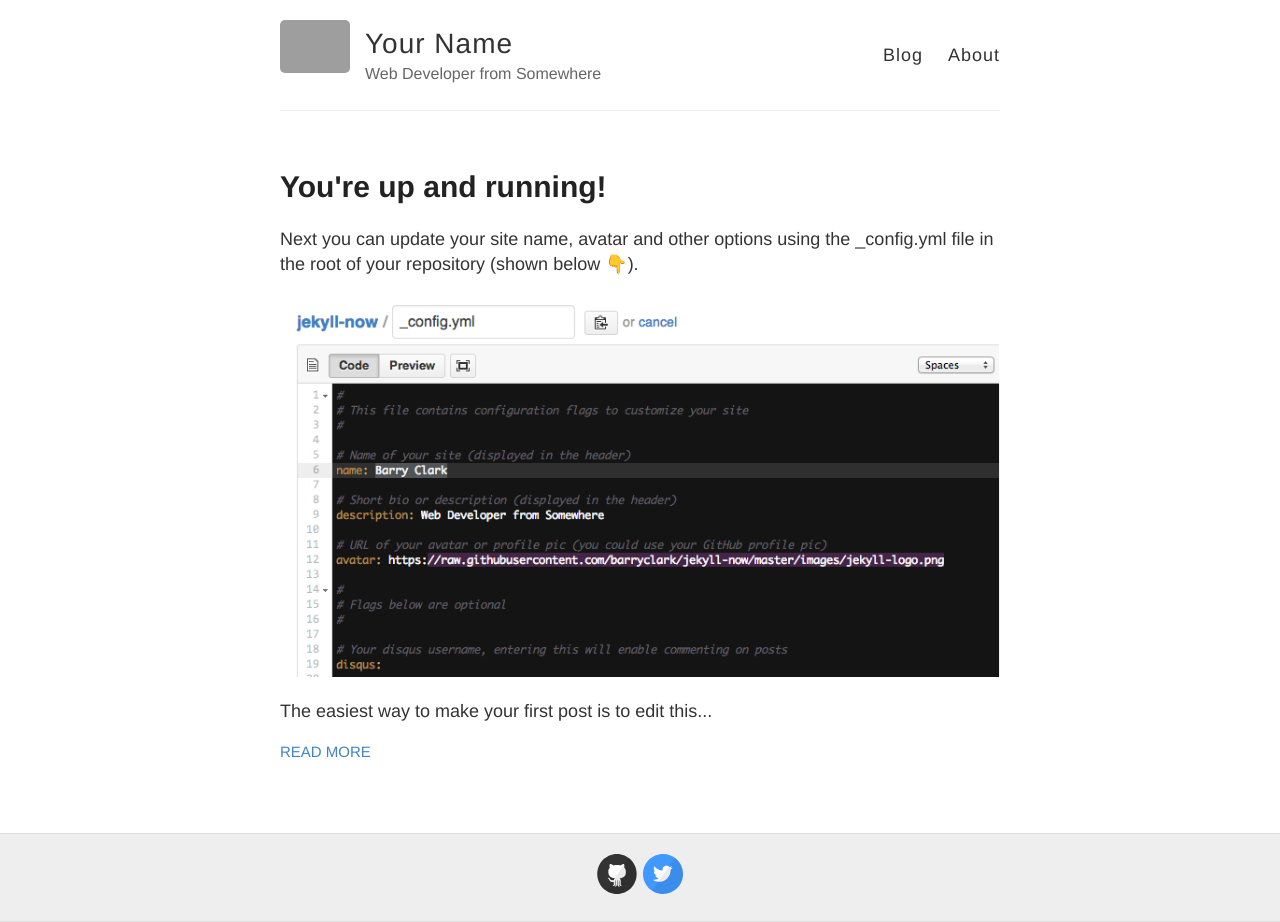
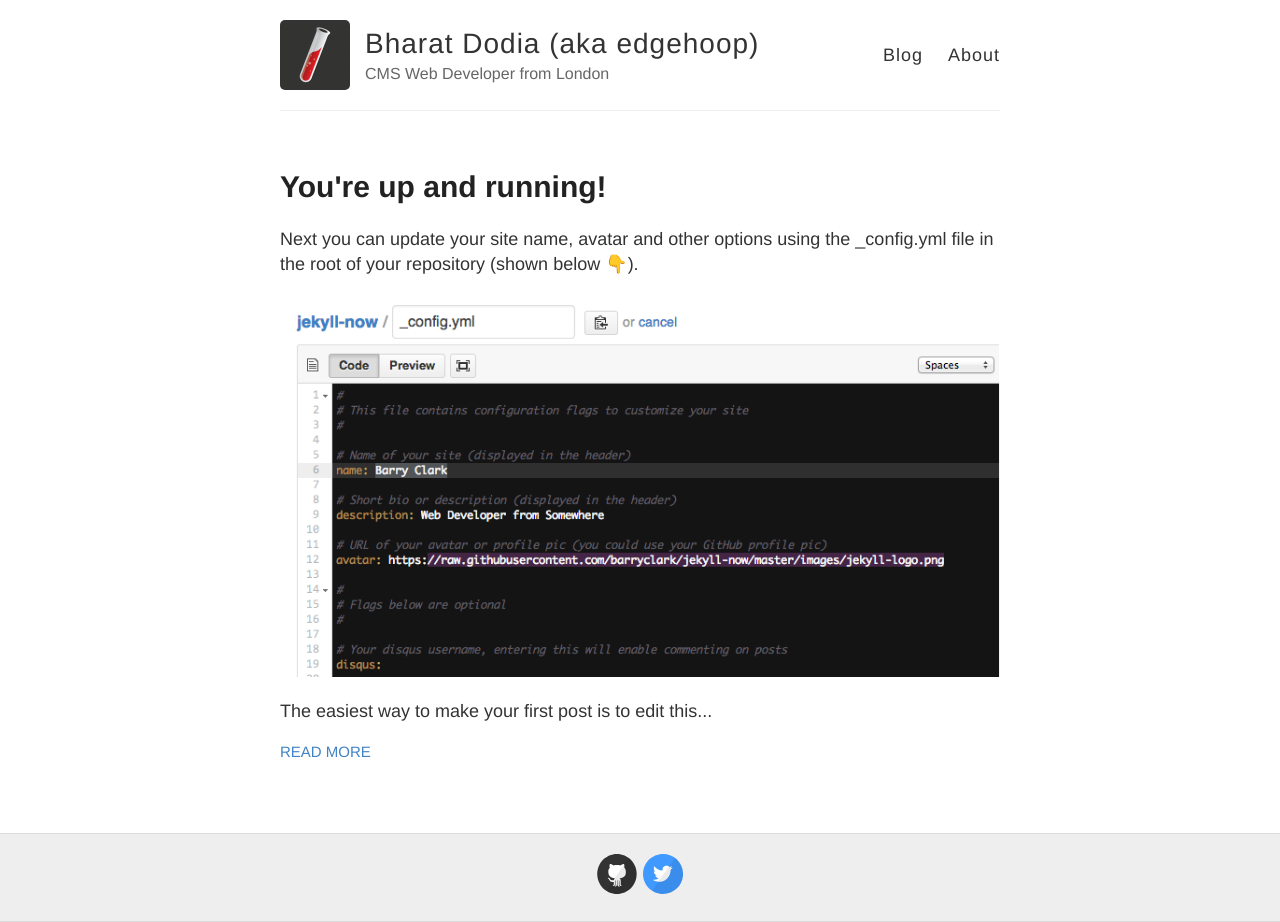
Before and after one commit to bdodia/bdodia.github.io, a Jekyll site: the page built from index.html, in a window 1280 px wide. Built offline with Jekyll 4.4.1, drawn with Linux system fonts in a browser that asks for light colours; emoji names are drawn with the system emoji font; grey boxes are pictures that could not be loaded.

Commit message:
Update _config.yml

```diff
--- a/_config.yml
+++ b/_config.yml
@@ -3,13 +3,13 @@
 #
 
 # Name of your site (displayed in the header)
-name: Your Name
+name: Bharat Dodia (aka edgehoop)
 
 # Short bio or description (displayed in the header)
-description: Web Developer from Somewhere
+description: CMS Web Developer from London
 
 # URL of your avatar or profile pic (you could use your GitHub profile pic)
-avatar: https://raw.githubusercontent.com/barryclark/jekyll-now/master/images/jekyll-logo.png
+avatar: https://raw.githubusercontent.com/bdodia/bdodia.github.io/master/images/jekyll-logo.png
 
 #
 # Flags below are optional
@@ -21,12 +21,12 @@ footer-links:
   email:
   facebook:
   flickr:
-  github: barryclark/jekyll-now
+  github: bdodia
   instagram:
   linkedin:
   pinterest:
   rss: # just type anything here for a working RSS icon, make sure you set the "url" above!
-  twitter: jekyllrb
+  twitter: edgehoop
   stackoverflow: # your stackoverflow profile, e.g. "users/50476/bart-kiers"
 
 # Your disqus shortname, entering this will enable commenting on posts
```
